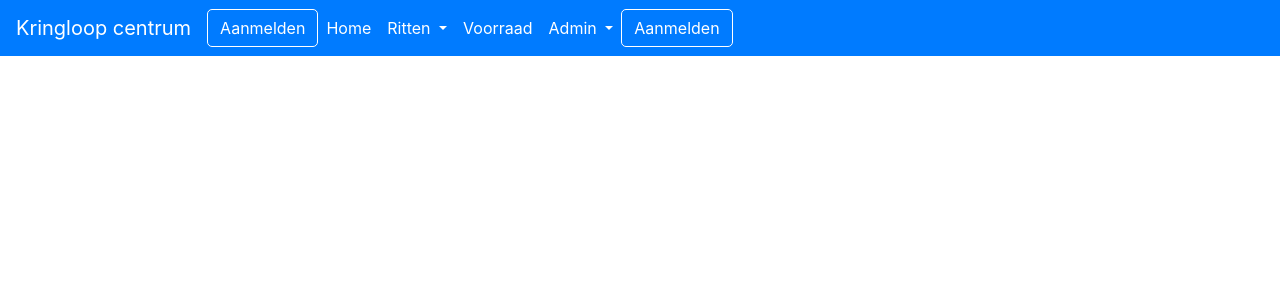
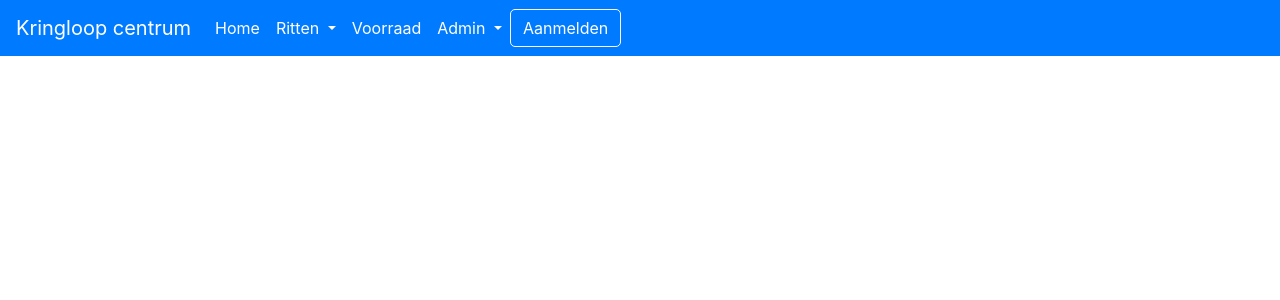
Before and after one commit to DeDaveyy/kringloop, a PHP site: page / in a window 1280 px wide. Shown: the top 300 px of the page. Run offline with PHP 8.4, Linux system fonts and the light colour scheme.

Commit message:
Comments aangepast header.php

```diff
--- a/includes/header.php
+++ b/includes/header.php
@@ -7,21 +7,21 @@
     <!-- Bootstrap CSS -->
     <link rel="stylesheet" href="https://stackpath.bootstrapcdn.com/bootstrap/4.5.2/css/bootstrap.min.css">
     <style>
-        /* Custom styles for the navbar */
+
         .navbar-custom {
-            background-color: #007bff; /* Blue background color */
+            background-color: #007bff;
         }
         .navbar-custom a {
-            color: #fff !important; /* White text color */
+            color: #fff !important;
         }
         .navbar-custom .dropdown-item {
-            color: #000 !important; /* Black text color for dropdown item */
+            color: #000 !important;
         }
         .custom-button {
-            background-color: #007bff; /* Blue button color */
-            color: #fff !important; /* White text color */
-            border: 1px solid #fff; /* White border */
-            border-radius: 5px; /* Rounded corners */
+            background-color: #007bff;
+            color: #fff !important;
+            border: 1px solid #fff;
+            border-radius: 5px;
         }
     </style>
 </head>
@@ -29,8 +29,6 @@
 
 <nav class="navbar navbar-expand-lg navbar-custom">
     <a class="navbar-brand" href="#">Kringloop centrum</a>
-    <!-- Aanmelden button -->
-    <a class="btn custom-button" href="./pages/login.php">Aanmelden</a>
     <button class="navbar-toggler" type="button" data-toggle="collapse" data-target="#navbarNav" aria-controls="navbarNav" aria-expanded="false" aria-label="Toggle navigation">
         <span class="navbar-toggler-icon"></span>
     </button>
```
